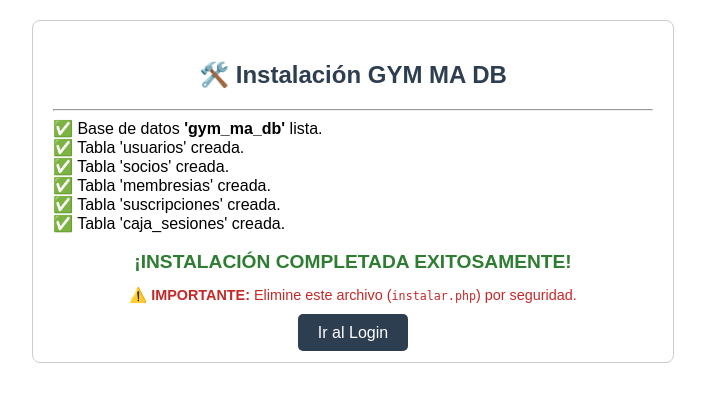
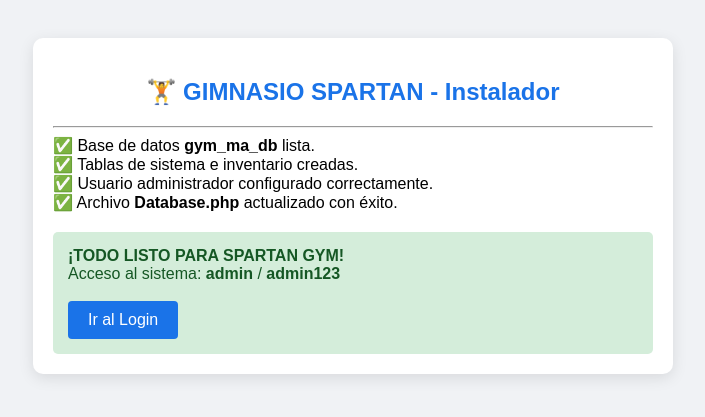
Before and after one commit to leninobregon/gymma, a PHP site: page /instalar.php in a window 1280 px wide. Shown: the top 417 px of the page, without its empty margins (287-992 px from the left). Run offline with PHP 8.4, Linux system fonts and the light colour scheme; data comes from the database, SQL or seed files in the repository.

Commit message:
Update instalar.php

```diff
--- a/instalar.php
+++ b/instalar.php
@@ -1,119 +1,129 @@
 <?php
 /**
- * ARCHIVO: instalar.php
- * PROYECTO: GYM MA DB
- * DESCRIPCIÓN: Instalador automático de base de datos y tablas.
+ * INSTALADOR MAESTRO AUTO-CONFIGURABLE
+ * Compatible con XAMPP y Debian (LAMPP)
  */
 
-// 1. Configuración de conexión
-$host    = "localhost";
-$user    = "root";
-$pass    = "";
-$db_name = "gym_ma_db"; // Nombre corregido solicitado
+error_reporting(E_ALL);
+ini_set('display_errors', 1);
+
+// --- 1. CONFIGURACIÓN DE ACCESO ---
+$host       = "localhost";
+$db_name    = "gym_ma_db"; //
+$admin_user = "admin";     // Usuario para entrar al sistema
+$admin_pass = "admin123";  // Contraseña para entrar al sistema
+
+// Credenciales para el motor de base de datos
+$user_db = "root";
+$pass_db = "";
+
+echo "<html><body style='font-family:Arial; background:#f0f2f5; padding:30px;'>";
+echo "<div style='max-width:600px; margin:auto; background:white; padding:20px; border-radius:10px; box-shadow:0 4px 15px rgba(0,0,0,0.1);'>";
+echo "<h2 style='color:#1a73e8; text-align:center;'>🏋️ GIMNASIO SPARTAN - Instalador</h2><hr>";
 
 try {
-    // Conectar al servidor MySQL (sin DB seleccionada aún)
-    $pdo = new PDO("mysql:host=$host", $user, $pass);
+    // 2. CONEXIÓN INICIAL A MYSQL
+    try {
+        $pdo = new PDO("mysql:host=$host", $user_db, $pass_db);
+    } catch (PDOException $e) {
+        $pass_db = "root"; // Reintento común en configuraciones Linux
+        $pdo = new PDO("mysql:host=$host", $user_db, $pass_db);
+    }
+
     $pdo->setAttribute(PDO::ATTR_ERRMODE, PDO::ERRMODE_EXCEPTION);
 
-    echo "<div style='font-family: Arial, sans-serif; max-width: 600px; margin: 20px auto; border: 1px solid #ccc; padding: 20px; border-radius: 8px;'>";
-    echo "<h2 style='color: #2c3e50; text-align: center;'>🛠️ Instalación GYM MA DB</h2><hr>";
+    // 3. CREAR BASE DE DATOS
+    $pdo->exec("CREATE DATABASE IF NOT EXISTS `$db_name` CHARACTER SET utf8mb4 COLLATE utf8mb4_general_ci;");
+    $pdo->exec("USE `$db_name`;");
+    echo "✅ Base de datos <b>$db_name</b> lista.<br>";
 
-    // 2. Crear la Base de Datos
-    $pdo->exec("CREATE DATABASE IF NOT EXISTS `$db_name` CHARACTER SET utf8mb4 COLLATE utf8mb4_unicode_ci;");
-    $pdo->exec("USE `$db_name`;");
-    echo "✅ Base de datos <b>'$db_name'</b> lista.<br>";
+    // 4. ESTRUCTURA COMPLETA (Basada en tu archivo SQL)
+    $sql_estructura = "
+    CREATE TABLE IF NOT EXISTS `configuracion` (
+      `id` int(11) NOT NULL DEFAULT 1 PRIMARY KEY,
+      `nombre_gym` varchar(100) DEFAULT 'GIMNASIO SPARTAN',
+      `moneda_simbolo` varchar(5) DEFAULT 'C$',
+      `tipo_cambio_bcn` decimal(10,4) DEFAULT 36.6243,
+      `direccion_gym` text
+    ) ENGINE=InnoDB;
 
-    // 3. Tabla de Usuarios (Administradores y Cajeros)
-    $sql_usuarios = "CREATE TABLE IF NOT EXISTS usuarios (
-        id INT AUTO_INCREMENT PRIMARY KEY,
-        nombre VARCHAR(50) NOT NULL,
-        apellido VARCHAR(50) NOT NULL,
-        usuario VARCHAR(30) NOT NULL UNIQUE,
-        cedula VARCHAR(20) UNIQUE,
-        telefono VARCHAR(15),
-        password VARCHAR(255) NOT NULL,
-        rol ENUM('ADMIN', 'CAJA') DEFAULT 'CAJA',
-        fecha_creacion TIMESTAMP DEFAULT CURRENT_TIMESTAMP
-    ) ENGINE=InnoDB;";
-    $pdo->exec($sql_usuarios);
-    echo "✅ Tabla 'usuarios' creada.<br>";
+    CREATE TABLE IF NOT EXISTS `usuarios` (
+      `id` int(11) NOT NULL AUTO_INCREMENT PRIMARY KEY,
+      `nombre` varchar(50) NOT NULL,
+      `apellido` varchar(50) NOT NULL,
+      `usuario` varchar(50) NOT NULL UNIQUE,
+      `cedula` varchar(20) NOT NULL UNIQUE,
+      `password` varchar(255) NOT NULL,
+      `rol` enum('ADMIN','CAJA') NOT NULL DEFAULT 'CAJA'
+    ) ENGINE=InnoDB;
 
-    // 4. Tabla de Socios (Clientes del gimnasio)
-    $sql_socios = "CREATE TABLE IF NOT EXISTS socios (
-        id INT AUTO_INCREMENT PRIMARY KEY,
-        nombre VARCHAR(60) NOT NULL,
-        apellido VARCHAR(60) NOT NULL,
-        cedula VARCHAR(20) UNIQUE,
-        telefono VARCHAR(15),
-        fecha_registro DATE,
-        estado ENUM('ACTIVO', 'INACTIVO') DEFAULT 'ACTIVO'
-    ) ENGINE=InnoDB;";
-    $pdo->exec($sql_socios);
-    echo "✅ Tabla 'socios' creada.<br>";
+    CREATE TABLE IF NOT EXISTS `planes` (
+      `id` int(11) NOT NULL AUTO_INCREMENT PRIMARY KEY,
+      `nombre_plan` varchar(100) NOT NULL,
+      `duracion_dias` int(11) NOT NULL,
+      `precio` decimal(10,2) NOT NULL
+    ) ENGINE=InnoDB;
 
-    // 5. Tabla de Membresías (Catálogo de planes)
-    $sql_membresias = "CREATE TABLE IF NOT EXISTS membresias (
-        id INT AUTO_INCREMENT PRIMARY KEY,
-        nombre_plan VARCHAR(50) NOT NULL,
-        precio_cor DECIMAL(10,2) NOT NULL,
-        precio_usd DECIMAL(10,2) NOT NULL,
-        duracion_dias INT NOT NULL
-    ) ENGINE=InnoDB;";
-    $pdo->exec($sql_membresias);
-    echo "✅ Tabla 'membresias' creada.<br>";
+    CREATE TABLE IF NOT EXISTS `inventario` (
+      `id` int(11) NOT NULL AUTO_INCREMENT PRIMARY KEY,
+      `descripcion` varchar(150) NOT NULL,
+      `precio` decimal(10,2) NOT NULL,
+      `cantidad` int(11) NOT NULL DEFAULT 0
+    ) ENGINE=InnoDB;
+    ";
 
-    // 6. Tabla de Suscripciones (Relaciona socios con membresías y vencimientos)
-    $sql_suscripciones = "CREATE TABLE IF NOT EXISTS suscripciones (
-        id INT AUTO_INCREMENT PRIMARY KEY,
-        socio_id INT NOT NULL,
-        membresia_id INT NOT NULL,
-        usuario_id INT NOT NULL, -- Quién realizó la venta
-        fecha_pago DATETIME DEFAULT CURRENT_TIMESTAMP,
-        fecha_vencimiento DATE NOT NULL,
-        monto_pagado DECIMAL(10,2) NOT NULL,
-        moneda ENUM('COR', 'USD') DEFAULT 'COR',
-        FOREIGN KEY (socio_id) REFERENCES socios(id) ON DELETE CASCADE,
-        FOREIGN KEY (membresia_id) REFERENCES membresias(id),
-        FOREIGN KEY (usuario_id) REFERENCES usuarios(id)
-    ) ENGINE=InnoDB;";
-    $pdo->exec($sql_suscripciones);
-    echo "✅ Tabla 'suscripciones' creada.<br>";
+    $pdo->exec($sql_estructura);
+    echo "✅ Tablas de sistema e inventario creadas.<br>";
 
-    // 7. Tabla de Sesiones de Caja
-    $sql_caja = "CREATE TABLE IF NOT EXISTS caja_sesiones (
-        id INT AUTO_INCREMENT PRIMARY KEY,
-        usuario_id INT NOT NULL,
-        fecha_apertura DATETIME NOT NULL,
-        monto_inicial DECIMAL(10,2) NOT NULL,
-        fecha_cierre DATETIME NULL,
-        monto_final_real DECIMAL(10,2) NULL,
-        estado ENUM('ABIERTA', 'CERRADA') DEFAULT 'ABIERTA',
-        FOREIGN KEY (usuario_id) REFERENCES usuarios(id)
-    ) ENGINE=InnoDB;";
-    $pdo->exec($sql_caja);
-    echo "✅ Tabla 'caja_sesiones' creada.<br>";
+    // 5. INSERTAR DATOS INICIALES (Spartan Gym Nicaragua)
+    $pdo->exec("INSERT IGNORE INTO `configuracion` (id, nombre_gym, moneda_simbolo, tipo_cambio_bcn, direccion_gym)
+                VALUES (1, 'GIMNASIO SPARTAN', 'C$', 36.6243, 'Managua, Nicaragua');"); //
 
-    // 8. Insertar Usuario Administrador por defecto
-    // Usuario: admin | Clave: admin123
-    $checkUser = $pdo->query("SELECT id FROM usuarios WHERE usuario = 'admin'");
-    if ($checkUser->rowCount() == 0) {
-        $pass_admin = password_hash('admin123', PASSWORD_BCRYPT);
-        $stmt = $pdo->prepare("INSERT INTO usuarios (nombre, apellido, usuario, password, rol) VALUES (?, ?, ?, ?, ?)");
-        $stmt->execute(['Super', 'Admin', 'admin', $pass_admin, 'ADMIN']);
+    $hash = password_hash($admin_pass, PASSWORD_BCRYPT);
+    $stmt = $pdo->prepare("INSERT IGNORE INTO usuarios (nombre, apellido, usuario, cedula, password, rol) VALUES (?, ?, ?, ?, ?, ?)");
+    $stmt->execute(['Admin', 'Spartan', $admin_user, '001-000000-0000A', $hash, 'ADMIN']);
+    echo "✅ Usuario administrador configurado correctamente.<br>";
 
-        echo "<div style='background: #e8f5e9; border-left: 5px solid #4caf50; padding: 10px; margin-top: 15px;'>";
-        echo "🚀 <b>Usuario Administrador creado:</b><br>";
-        echo "👤 Usuario: <code>admin</code><br>🔑 Clave: <code>admin123</code>";
-        echo "</div>";
+    // 6. ACTUALIZAR AUTOMÁTICAMENTE TU CLASE DATABASE.PHP
+    // Esto evita el Error 500 al sincronizar las credenciales
+    $db_class_file = "Database.php";
+    $db_content = "<?php
+class Database {
+    private \$host = '$host';
+    private \$db_name = '$db_name';
+    private \$username = '$user_db';
+    private \$password = '$pass_db';
+    public \$conn;
+
+    public function getConnection() {
+        \$this->conn = null;
+        try {
+            \$this->conn = new PDO(\"mysql:host=\" . \$this->host . \";dbname=\" . \$this->db_name, \$this->username, \$this->password);
+            \$this->conn->setAttribute(PDO::ATTR_ERRMODE, PDO::ERRMODE_EXCEPTION);
+            \$this->conn->exec(\"set names utf8\");
+        } catch(PDOException \$exception) {
+            echo \"Error de conexión: \" . \$exception->getMessage();
+        }
+        return \$this->conn;
     }
+}
+?>";
 
-    echo "<br><div style='color: #2e7d32; font-weight: bold; text-align: center; font-size: 1.2em;'>¡INSTALACIÓN COMPLETADA EXITOSAMENTE!</div>";
-    echo "<p style='color: #c62828; font-size: 0.9em; text-align: center;'>⚠️ <b>IMPORTANTE:</b> Elimine este archivo (<code>instalar.php</code>) por seguridad.</p>";
-    echo "<div style='text-align: center; margin-top: 20px;'><a href='views/login.php' style='background: #2c3e50; color: white; padding: 10px 20px; text-decoration: none; border-radius: 5px;'>Ir al Login</a></div>";
+    file_put_contents($db_class_file, $db_content);
+    echo "✅ Archivo <b>Database.php</b> actualizado con éxito.<br>";
+
+    echo "<div style='background:#d4edda; color:#155724; padding:15px; margin-top:20px; border-radius:5px;'>";
+    echo "<b>¡TODO LISTO PARA SPARTAN GYM!</b><br>";
+    echo "Acceso al sistema: <b>$admin_user</b> / <b>$admin_pass</b>";
+    echo "<br><br><a href='views/login.php' style='color:white; background:#1a73e8; padding:10px 20px; text-decoration:none; border-radius:4px; display:inline-block;'>Ir al Login</a>";
     echo "</div>";
 
 } catch (PDOException $e) {
-    die("<div style='color: red; padding: 20px;'>❌ ERROR EN LA INSTALACIÓN: " . $e->getMessage() . "</div>");
+    echo "<div style='color:red; font-weight:bold; margin-top:20px;'>❌ ERROR CRÍTICO:</div>";
+    echo "<p>" . $e->getMessage() . "</p>";
+    echo "<p>Si estás en Debian, ejecuta esto en tu terminal para habilitar el acceso:</p>";
+    echo "<code>sudo mysql -u root -e \"ALTER USER 'root'@'localhost' IDENTIFIED WITH mysql_native_password BY ''; FLUSH PRIVILEGES;\"</code>";
 }
+
+echo "</div></body></html>";
 ?>
```
